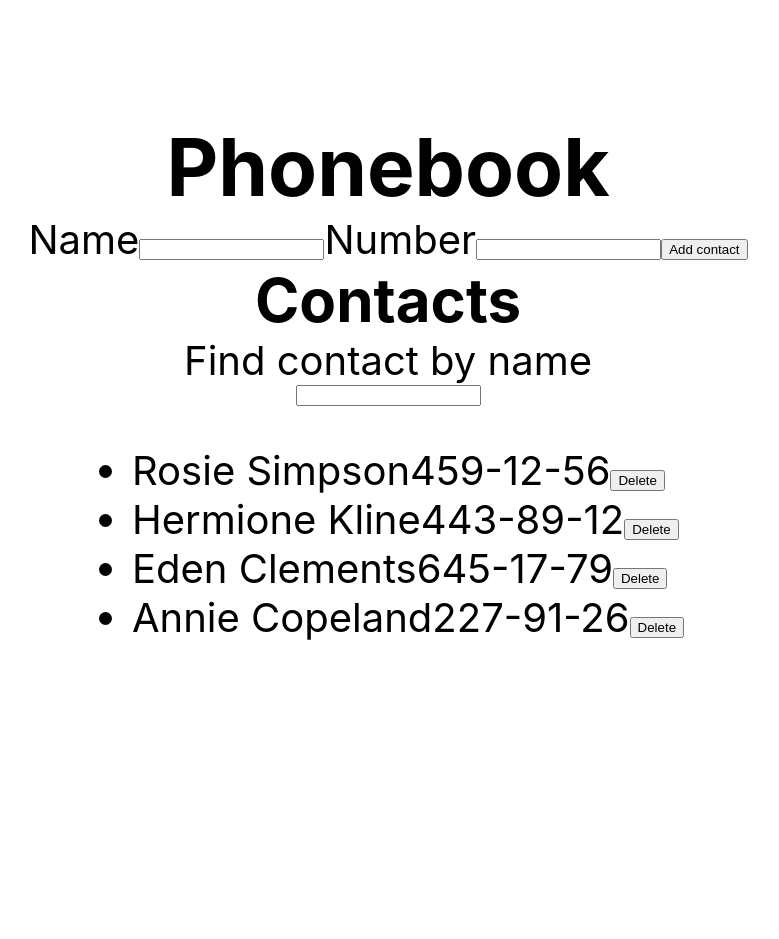
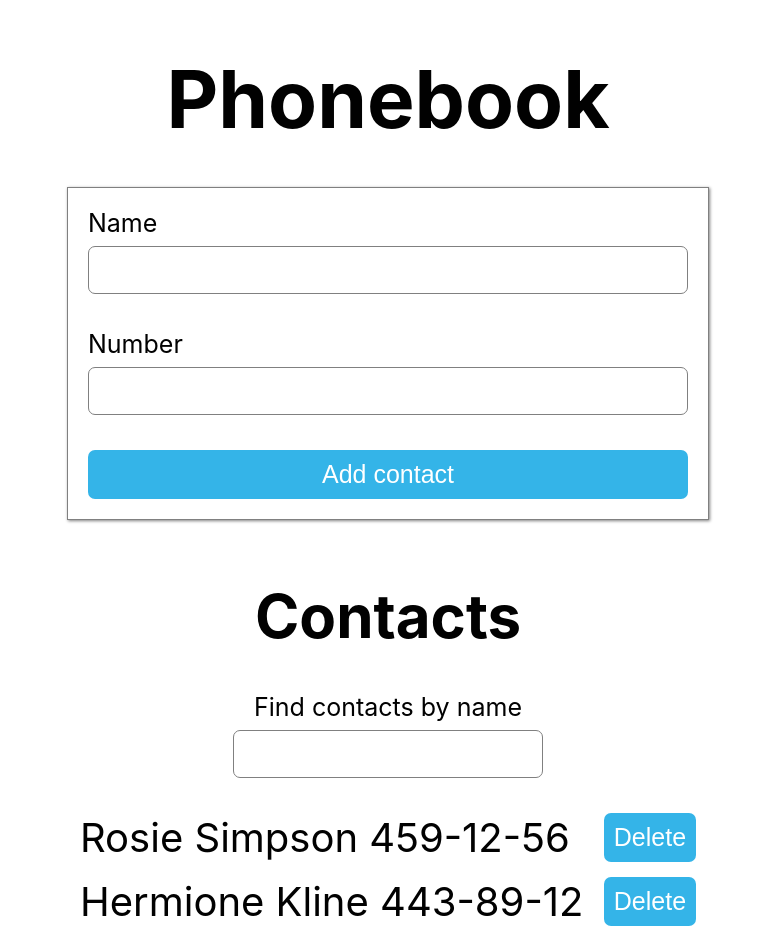
Before and after one commit to natalynoele/goit-react-hw-04-phonebook, a React (Create React App) app: page / in a window 1280 px wide. Shown: the top 939 px of the page, without its empty margins (252-1031 px from the left). Before the commit the page ends 800 px from the top, so only its background shows below. Built offline with nearby package versions, Linux system fonts and the light colour scheme.

Commit message:
added styles and notification

```diff
--- a/src/components/Filter.jsx
+++ b/src/components/Filter.jsx
@@ -1,8 +1,9 @@
+import { Label, Input } from "./contactForm/ContactForm_Style";
 const Filter = ({ value, changeFilter }) => {
   return (
     <>
-      <label htmlFor="filter">Find contact by name</label>
-      <input
+      <Label htmlFor="filter">Find contacts by name</Label>
+      <Input
         type="text"
         name="filter"
         title="Write down a word for searching"
--- /dev/null
+++ b/src/components/Notification.jsx
@@ -0,0 +1,5 @@
+const Notification = ({ message }) => {
+  return <p>{message}</p>;
+};
+
+export default Notification;
--- a/src/components/app/App_Style.js
+++ b/src/components/app/App_Style.js
@@ -1,13 +1,18 @@
 import styled from 'styled-components';
 
 const Container = styled.div`
-  height: 100vh;
+  padding: 50px 15px;
   display: flex;
   flex-direction: column;
   justify-content: center;
   align-items: center;
   font-size: 40px;
   color: #010101;
+
+  h1,
+  h2 {
+    margin-bottom: 40px;
+  }
 `;
 
 export default Container;
--- a/src/components/contactForm/ContactForm.jsx
+++ b/src/components/contactForm/ContactForm.jsx
@@ -1,4 +1,5 @@
 import { Component } from 'react';
+import { Form, Label, Input } from './ContactForm_Style';
 
 class ContactForm extends Component {
   state = {
@@ -22,9 +23,9 @@ class ContactForm extends Component {
   render() {
     const { name, number } = this.state;
     return (
-      <form onSubmit={this.handleSubmit}>
-        <label htmlFor="name">Name</label>
-        <input
+      <Form onSubmit={this.handleSubmit}>
+        <Label htmlFor="name">Name</Label>
+        <Input
           type="text"
           name="name"
           pattern="^[a-zA-Zа-яА-Я]+(([' -][a-zA-Zа-яА-Я ])?[a-zA-Zа-яА-Я]*)*$"
@@ -33,8 +34,8 @@ class ContactForm extends Component {
           required
           onChange={this.handleChange}
         />
-        <label htmlFor="number">Number</label>
-        <input
+        <Label htmlFor="number">Number</Label>
+        <Input
           type="tel"
           name="number"
           pattern="\+?\d{1,4}?[-.\s]?\(?\d{1,3}?\)?[-.\s]?\d{1,4}[-.\s]?\d{1,4}[-.\s]?\d{1,9}"
@@ -44,7 +45,7 @@ class ContactForm extends Component {
           onChange={this.handleChange}
         />
         <button type="submit">Add contact</button>
-      </form>
+      </Form>
     );
   }
 }
--- /dev/null
+++ b/src/components/contactForm/ContactForm_Style.js
@@ -0,0 +1,51 @@
+import styled from 'styled-components';
+const Form = styled.form`
+  width: 600px;
+  padding: 20px;
+  margin-bottom: 60px;
+  display: flex;
+  flex-direction: column;
+  border: 1px solid grey;
+  box-shadow: 1px 1px 3px 0px grey;
+
+  button {
+    padding: 10px;
+    font-size: 25px;
+    background-color: #34b4e8;
+    border: none;
+    border-radius: 7px;
+    color: white;
+
+    &:hover {
+      background-color: #2681a7;
+    }
+  }
+`;
+
+const Label = styled.label`
+  font-size: 25px;
+  margin-bottom: 8px;
+`;
+
+const Input = styled.input`
+  font-size: 22px;
+  padding: 10px;
+  margin-bottom: 35px;
+  border: 1px solid grey;
+  border-radius: 7px;
+`;
+
+const Button = styled.button `
+    padding: 10px;
+    font-size: 25px;
+    background-color: #34b4e8;
+    border: none;
+    border-radius: 7px;
+    color: white;
+
+    &:hover {
+      background-color: #2681a7;
+    }
+`
+
+export { Form, Label, Input, Button };
--- a/src/components/contactsList/ContactList.jsx
+++ b/src/components/contactsList/ContactList.jsx
@@ -1,29 +1,23 @@
 import { titleCase } from 'components/helper';
+import Notification from 'components/Notification';
+import { Button } from 'components/contactForm/ContactForm_Style';
+import { Span, Item } from './ContactList_Style';
 
-const ContactList = ({ contacts, onDeleteContact }) => (
-  <ul>
-    {contacts.map(({id, name, number}) => (
-    <li key={id}>
-      <div>
-        <span>{titleCase(name)}</span>
-        <span>{number}</span>
-        <button type="button" onClick={() => onDeleteContact(id)}>
-          Delete
-        </button>
-      </div>
-    </li>
-    ))}
-  </ul>
-);
-//   const list = contacts.map(({ id, name, number }) => (
-//     <li key={id}>
-//       <div>
-//         <span>{titleCase(name)}</span>
-//         <span>{number}</span>
-//         <button type="button" onClick={()=> onDeleteContact(id)}>Delete</button>
-//       </div>
-//     </li>
-//   ));
-//   return <ul>{list}</ul>;
-// };
+const ContactList = ({ contacts, onDeleteContact }) =>
+  contacts.length > 0 ? (
+    <ul>
+      {contacts.map(({ id, name, number }) => (
+        <Item key={id}>
+          <Span>
+            {titleCase(name)} {number}
+          </Span>
+          <Button type="button" onClick={() => onDeleteContact(id)}>
+            Delete
+          </Button>
+        </Item>
+      ))}
+    </ul>
+  ) : (
+    <Notification message="There no contact with such name" />
+  );
 export default ContactList;
--- /dev/null
+++ b/src/components/contactsList/ContactList_Style.js
@@ -0,0 +1,13 @@
+import styled from "styled-components";
+
+const Span = styled.span`
+margin-right: 15px;
+`
+
+const Item = styled.li`
+margin-bottom: 15px;
+display: flex;
+justify-content: space-between;
+`
+
+export {Span, Item}
--- a/src/index.css
+++ b/src/index.css
@@ -18,3 +18,8 @@ h1, h2, h3, h4, h5, h6, p {
   margin: 0;
   padding: 0;
 }
+
+ul {
+  margin: 0;
+  padding: 0;
+}
```
